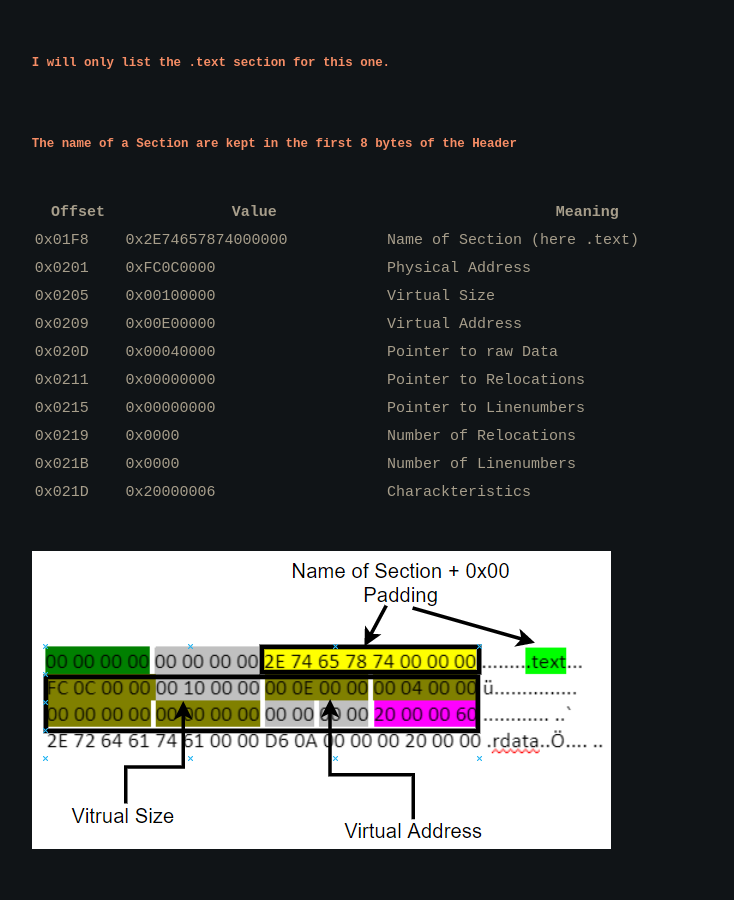
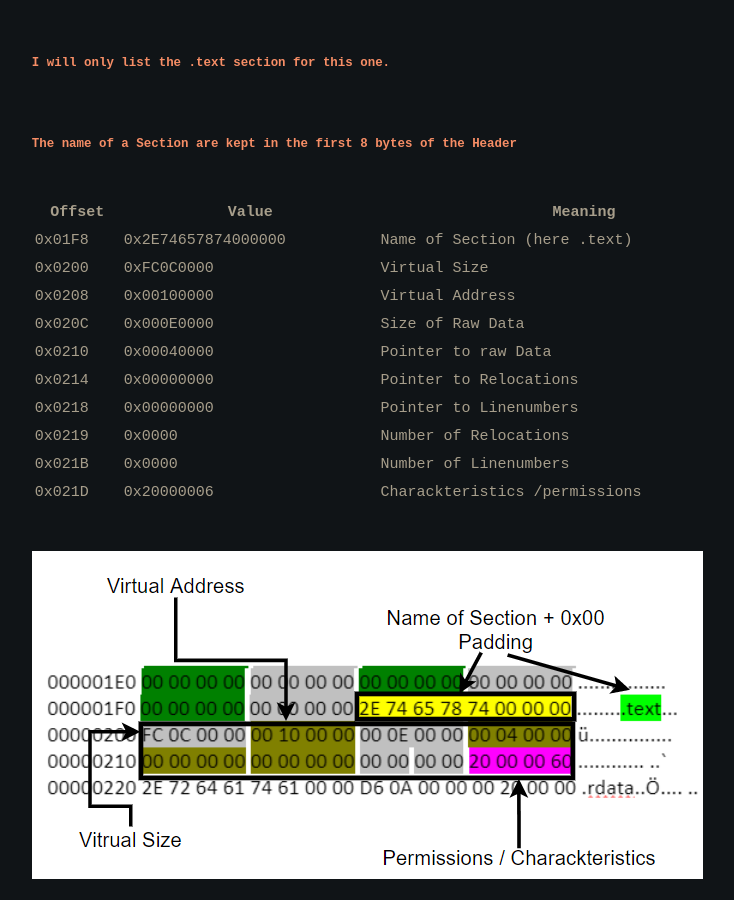
Before and after one commit to mojodojo101/mojo_blog, a Jekyll site: the page built from all_collections/_posts/2020-06-02-PortableExecutable.md, in a window 1280 px wide and 900 px high, scrolled down 7849 px. Shown: the whole window, without its empty margins (229-963 px from the left). Built offline with Jekyll 4.4.1, drawn with Linux system fonts in a browser that asks for light colours.

Commit message:
added text section header

```diff
--- a/all_collections/_posts/2020-06-02-PortableExecutable.md
+++ b/all_collections/_posts/2020-06-02-PortableExecutable.md
@@ -195,15 +195,15 @@ In our case we have 16 Data Directory Entrys
 |Offset           |Value             | Meaning                           |
 |-----------------|------------------|-----------------------------------|
 |0x01F8		      |0x2E74657874000000|Name of Section (here .text)	     |
-|0x0201			  |0xFC0C0000        |Physical Address				     |
-|0x0205			  |0x00100000	     |Virtual Size					     |
-|0x0209			  |0x00E00000	     |Virtual Address					 |
-|0x020D			  |0x00040000	     |Pointer to raw Data				 |
-|0x0211			  |0x00000000	     |Pointer to Relocations			 |
-|0x0215			  |0x00000000	     |Pointer to Linenumbers		     |
+|0x0200			  |0xFC0C0000        |Virtual Size						 |
+|0x0208			  |0x00100000	     |Virtual Address					 |
+|0x020C			  |0x000E0000	     |Size of Raw Data				     |
+|0x0210			  |0x00040000	     |Pointer to raw Data				 |
+|0x0214			  |0x00000000	     |Pointer to Relocations			 |
+|0x0218			  |0x00000000	     |Pointer to Linenumbers		     |
 |0x0219			  |0x0000		     |Number of Relocations			     |
 |0x021B			  |0x0000		     |Number of Linenumbers			     |
-|0x021D			  |0x20000006	     |Charackteristics				     |
+|0x021D			  |0x20000006	     |Charackteristics /permissions      |
 
 
 ![Pe Section Header](/mojo_blog/assets/pictures/portable-executable/pe-header-section-text.PNG)
```
Also changed, not shown: assets/pictures/portable-executable/pe-header-section-text.PNG.
